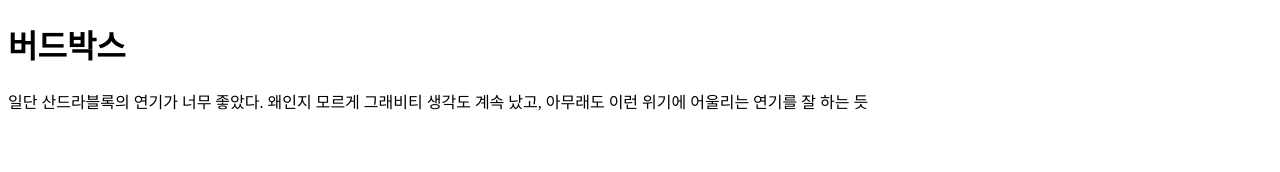
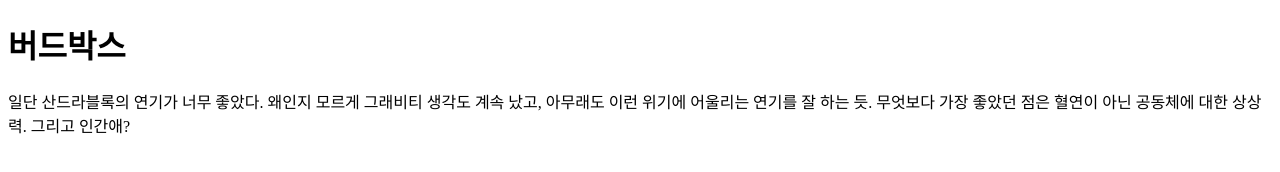
Before and after one commit to woowoong/2019, a plain HTML site: page 2.html in a window 1280 px wide. Drawn offline with Linux system fonts and the light colour scheme.

Commit message:
Update 2.html

```diff
--- a/2.html
+++ b/2.html
@@ -7,4 +7,4 @@
 <body>
   <h1>버드박스</a></h1>
 
-<p> 일단 산드라블록의 연기가 너무 좋았다. 왜인지 모르게 그래비티 생각도 계속 났고, 아무래도 이런 위기에 어울리는 연기를 잘 하는 듯</p>
+<p> 일단 산드라블록의 연기가 너무 좋았다. 왜인지 모르게 그래비티 생각도 계속 났고, 아무래도 이런 위기에 어울리는 연기를 잘 하는 듯. 무엇보다 가장 좋았던 점은 혈연이 아닌 공동체에 대한 상상력. 그리고 인간애? </p>
```
